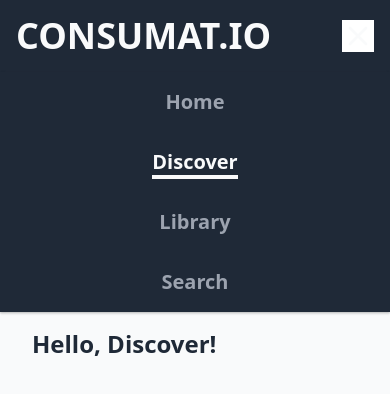
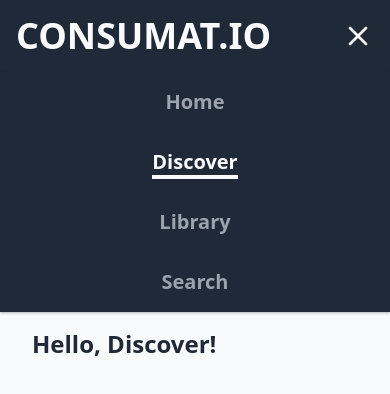
Before and after one commit to pojntfx/consumat.io-frontend, a Next.js app: page /discover in a window 390 px wide. Both pictures are taken after a click on the button 358 px from the left and 36 px from the top of the page. Shown: the top 394 px of the page. Built offline with nearby package versions, Linux system fonts and the light colour scheme; no server answers.

Commit message:
fix: Fix navbar and mobile nav button colors

```diff
--- a/components/navigation/Navbar.tsx
+++ b/components/navigation/Navbar.tsx
@@ -68,7 +68,7 @@ const Navbar = () => {
           isMobileNavbarActive
             ? "bg-gray-800 text-gray-50"
             : "bg-gray-50 text-gray-800"
-        } md:bg-white md:text-gray-800 shadow mb-4`}
+        } md:bg-gray-50 md:text-gray-800 shadow mb-4`}
       >
         <div className="flex justify-between items-center p-4">
           <h1>
@@ -88,9 +88,9 @@ const Navbar = () => {
             onClick={() => setMobileNavbarActive(!isMobileNavbarActive)}
           >
             {isMobileNavbarActive ? (
-              <XIcon className="h-8 w-8 text-gray-50" />
+              <XIcon className="h-8 w-8 bg-gray-800 text-gray-50" />
             ) : (
-              <MenuIcon className="h-8 w-8 text-gray-800" />
+              <MenuIcon className="h-8 w-8 bg-gray-50 text-gray-800" />
             )}
           </button>
         </div>
```
